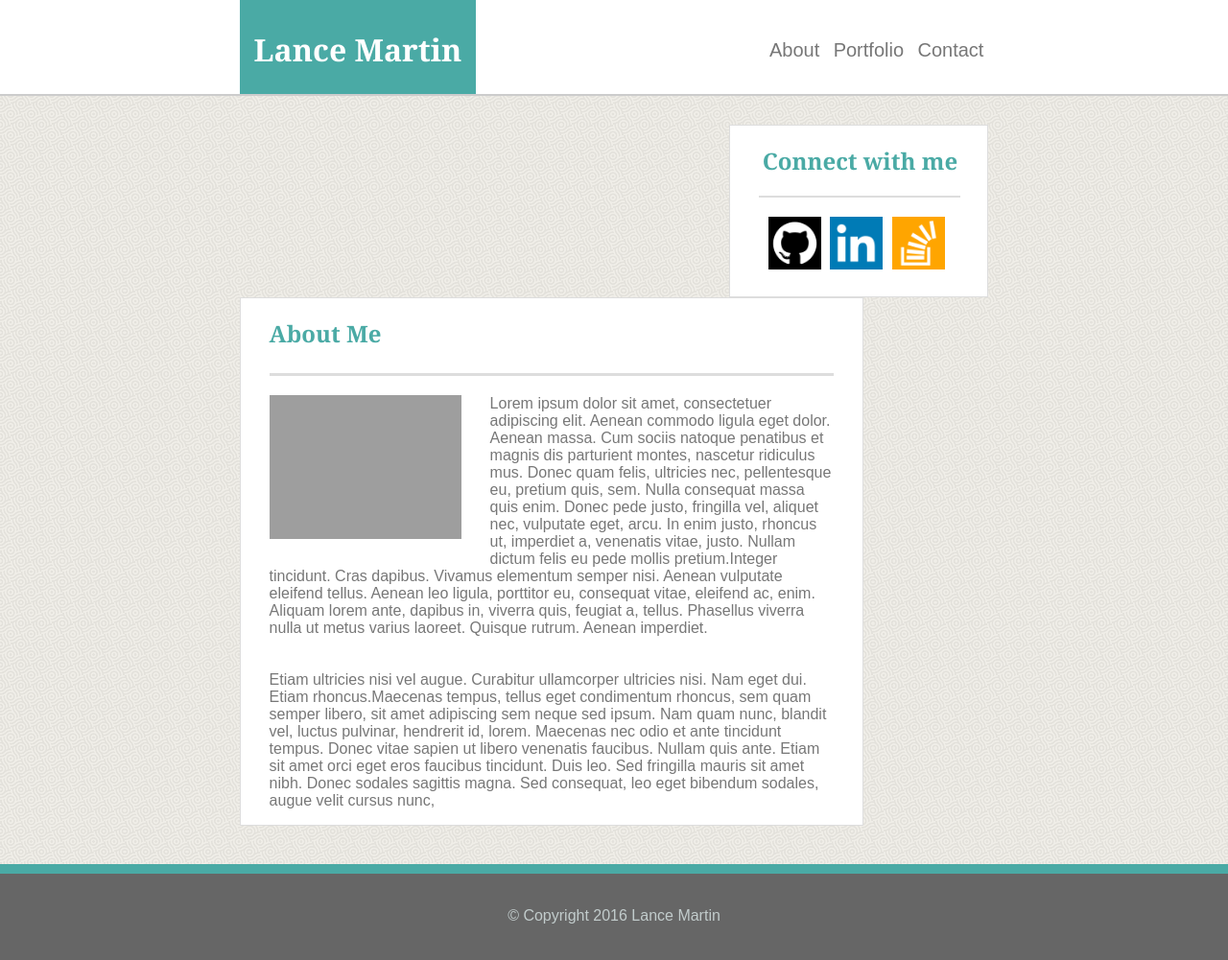
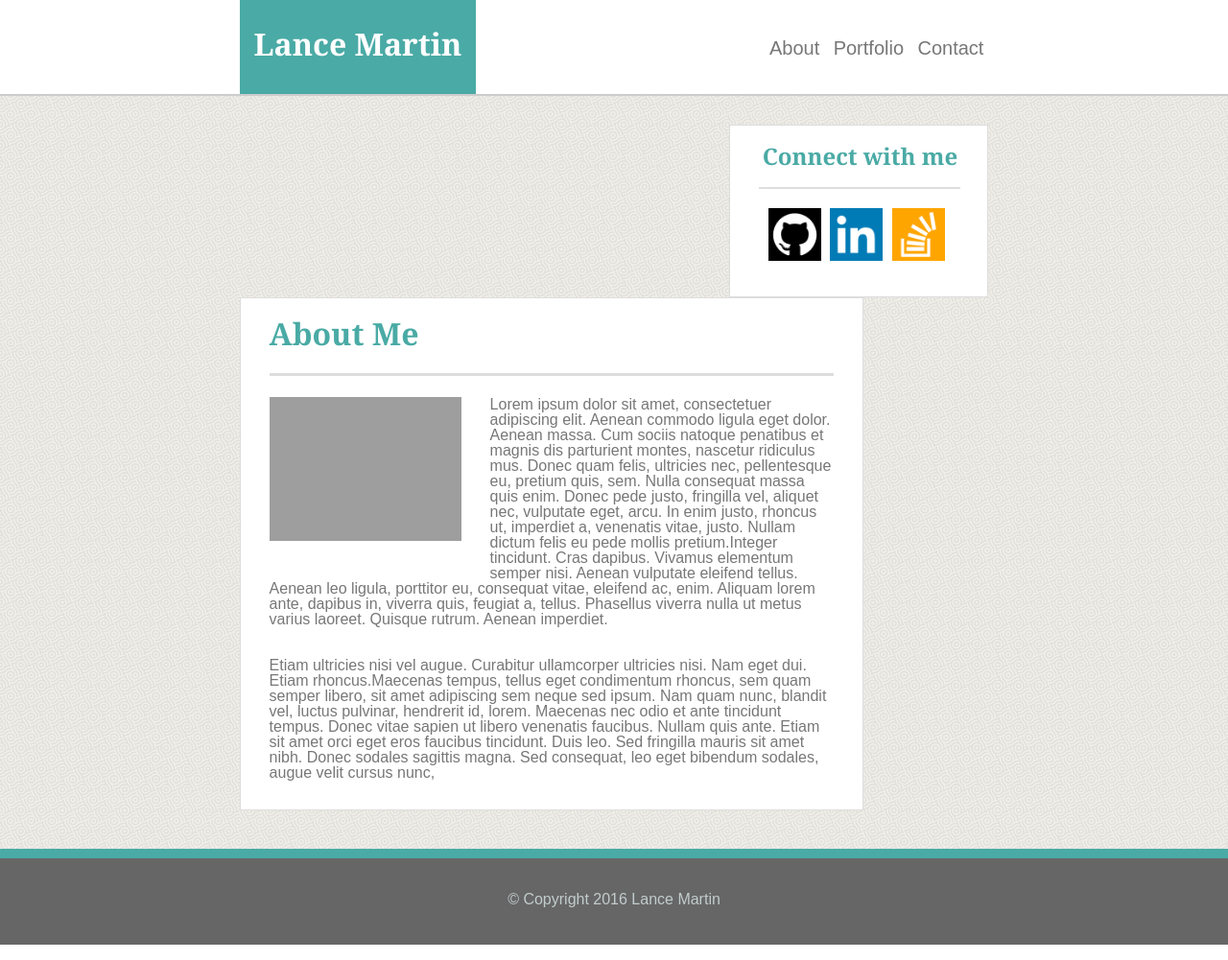
Before and after one commit to Lance-Martin/Basic-Portfolio, a PHP site: page /index.php in a window 1280 px wide. Shown: the whole page at 96% size. Run offline with PHP 8.4, Linux system fonts and the light colour scheme; grey boxes are pictures that could not be loaded.

Commit message:
added reset.css

```diff
--- a/assets/css/style.css
+++ b/assets/css/style.css
@@ -13,10 +13,23 @@ body {
 
 h1 {
 	font-family: 'Georgia', Times, Times New Roman, serif;
+	display: block;
+    font-size: 2em;
+    -webkit-margin-before: 0.67em;
+    -webkit-margin-after: 0.67em;
+    -webkit-margin-start: 0px;
+    -webkit-margin-end: 0px;
+    font-weight: bold
 }
 
 h2 {
 	font-family: 'Georgia', Times, Times New Roman, serif;
+	font-size: 1.5em;
+	-webkit-margin-before: 0.83em;
+    -webkit-margin-after: 0.83em;
+    -webkit-margin-start: 0px;
+    -webkit-margin-end: 0px;
+    font-weight: bold;
 }
 
 /* navigation bar */
@@ -47,7 +60,7 @@ ul {
 
 ul li {
 	display: inline-block;
-	padding-top: 25px;
+	padding-top: 40px;
 	margin: auto 5px;
 	font-size: 20px;
 }
@@ -107,6 +120,7 @@ section {
 	width: 590;
 	margin-right: 30px;
 	margin-left: 30px;
+	margin-bottom: 30px
 }
 
 section img {
--- a/contact.html
+++ b/contact.html
@@ -3,7 +3,7 @@
 <head>
 	<title>Contact</title>
 	<meta charset="utf-8">
-	<!--<link rel="stylesheet" type="text/css" href="assets/css/reset.css">-->
+	<link rel="stylesheet" type="text/css" href="assets/css/reset.css">
 	<link rel="stylesheet" type="text/css" href="assets/css/style.css">
 
 </head>
--- a/index.html
+++ b/index.html
@@ -3,6 +3,7 @@
 <head>
 	<title>About Me</title>
 	<meta charset="utf-8">
+	<link rel="stylesheet" type="text/css" href="assets/css/reset.css">
 	<link rel="stylesheet" type="text/css" href="assets/css/style.css">
 </head>
 <body>
--- a/portfolio.html
+++ b/portfolio.html
@@ -3,7 +3,7 @@
 <head>
 	<title>Portfolio</title>
 	<meta charset="utf-8">
-	<!--<link rel="stylesheet" type="text/css" href="assets/css/reset.css">-->
+	<link rel="stylesheet" type="text/css" href="assets/css/reset.css">
 	<link rel="stylesheet" type="text/css" href="assets/css/style.css">
 </head>
 <body>
```
